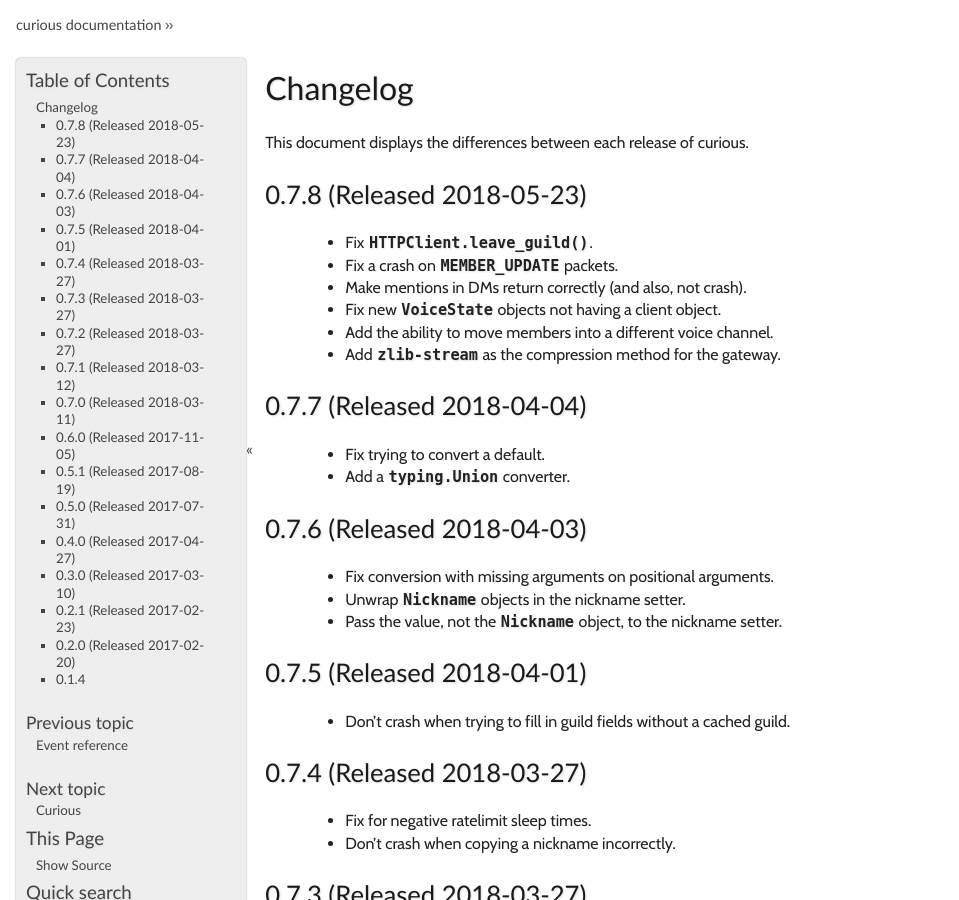
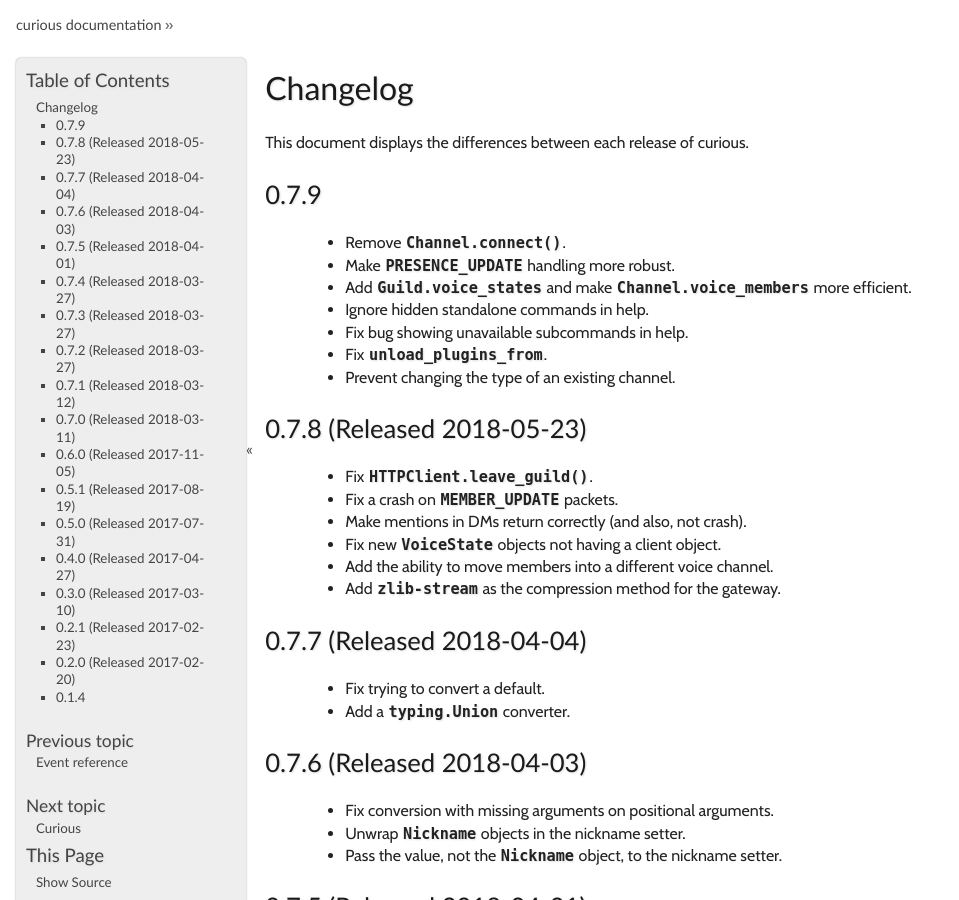
Before and after one commit to Fuyukai/curious, a Sphinx documentation site: the page built from docs/source/changelog.rst, in a window 1280 px wide and 900 px high. Shown: the whole window, without its empty margins (0-959 px from the left). Built offline with Sphinx 7.4.7, drawn with Linux system fonts in a browser that asks for light colours; the version number could not be read and is left out.

Commit message:
Update changelog
Signed-off-by: Laura F. D <l@veriny.tf>

```diff
--- a/docs/source/changelog.rst
+++ b/docs/source/changelog.rst
@@ -2,6 +2,23 @@ Changelog
 =========
 
 This document displays the differences between each release of curious.
+
+0.7.9
+-----
+
+ - Remove :meth:`.Channel.connect`.
+
+ - Make ``PRESENCE_UPDATE`` handling more robust.
+
+ - Add :attr:`.Guild.voice_states` and make :attr:`.Channel.voice_members` more efficient.
+
+ - Ignore hidden standalone commands in help.
+
+ - Fix bug showing unavailable subcommands in help.
+
+ - Fix ``unload_plugins_from``.
+
+ - Prevent changing the type of an existing channel.
 
 0.7.8 (Released 2018-05-23)
 ---------------------------
```
